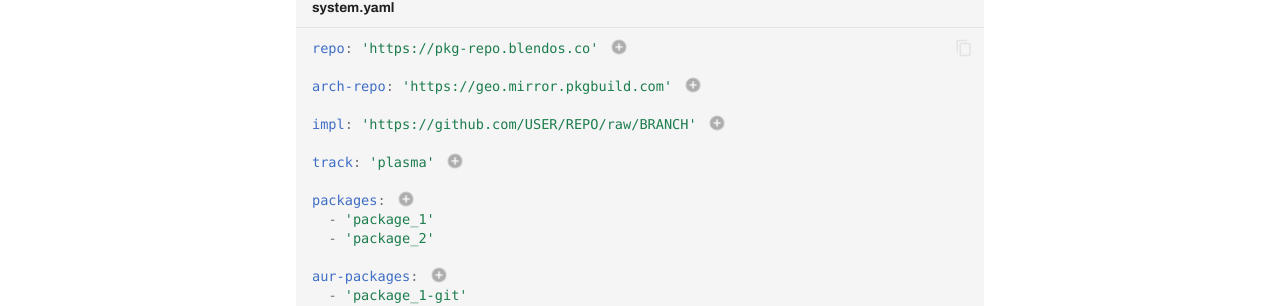
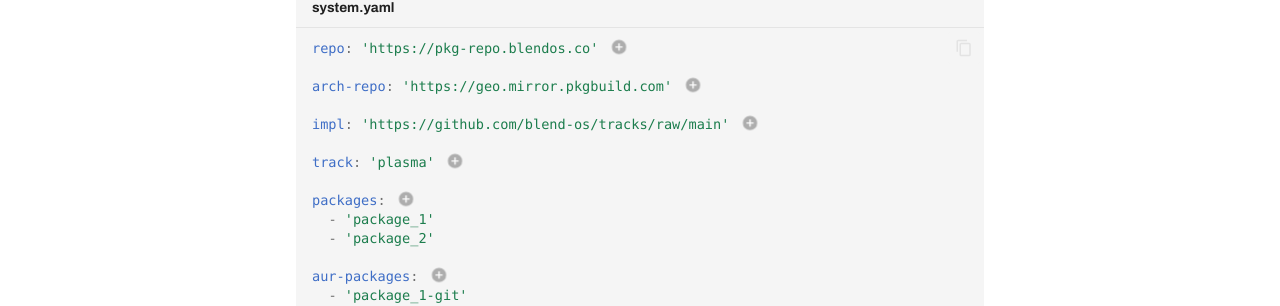
Before and after one commit to blend-os/website, an MkDocs documentation site: the page built from docs/reference/configs/files/system.yaml.md, in a window 1280 px wide and 1011 px high. Shown: the part 242-548 px from the top of the window. Built offline with MkDocs 1.6.1 and Material for MkDocs 9.7.7, drawn with Linux system fonts in a browser that asks for light colours; emoji names are drawn with the system emoji font; some web fonts are replaced; plug-ins that fetch from the network failed and are left out; some of the changed lines change nothing that is shown.

Commit message:
fix default impl value

```diff
--- a/docs/reference/configs/files/system.yaml.md
+++ b/docs/reference/configs/files/system.yaml.md
@@ -9,7 +9,7 @@
 
 arch-repo: 'https://geo.mirror.pkgbuild.com' # (10)!
 
-impl: 'https://github.com/USER/REPO/raw/BRANCH' # (2)!
+impl: 'https://github.com/blend-os/tracks/raw/main' # (2)!
 
 track: 'plasma' # (3)!
 
```
